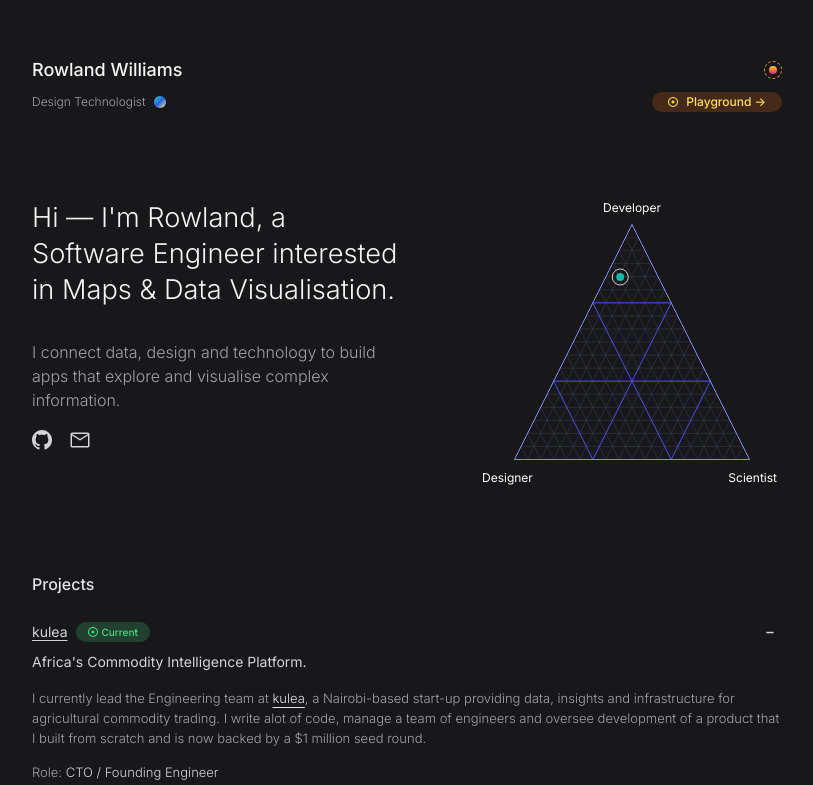
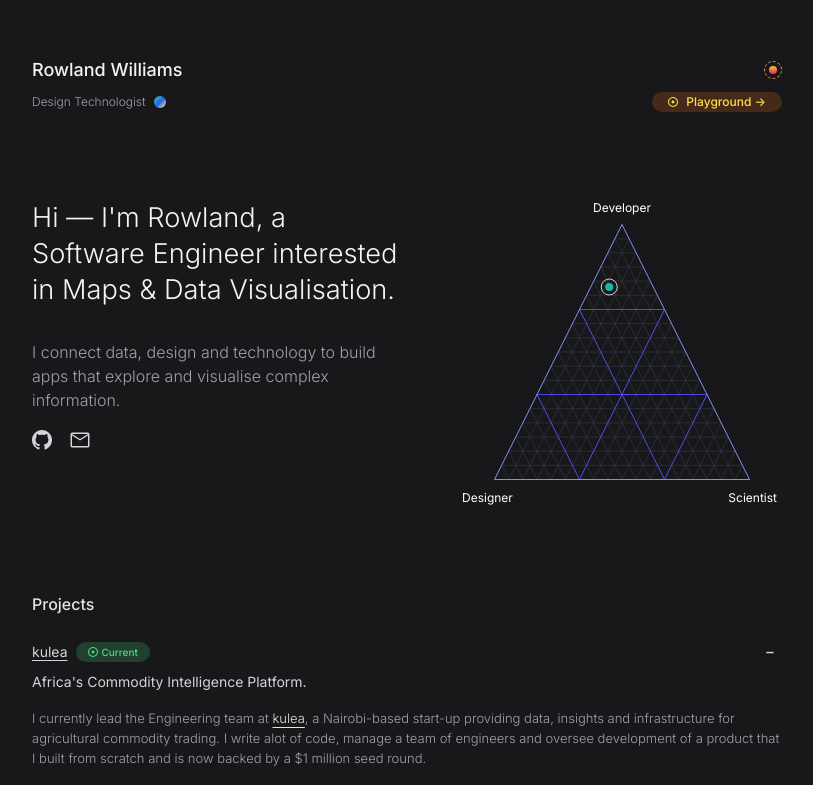
Before and after one commit to rowlandwilliams/playground, a Next.js app: page / in a window 1280 px wide. Shown: the top 785 px of the page, without its empty margins (233-1046 px from the left). Built offline with nearby package versions, Linux system fonts and the light colour scheme.

Commit message:
add animate up

```diff
--- a/src/app/page.tsx
+++ b/src/app/page.tsx
@@ -9,7 +9,7 @@ export default function Home() {
     <main className="flex px-8 flex-col items-center my-12">
       <article className="w-full max-w-[750px] space-y-20">
         <Navbar />
-        <div className="grid grid-cols-1 sm:grid-cols-2">
+        <div className="grid grid-cols-1 sm:grid-cols-2 animate-fade-in-up">
           <BioText />
           <div className="hidden sm:flex sm:justify-end min-h-[300px]">
             <TernaryPlot />
--- a/src/components/Projects/Projects.tsx
+++ b/src/components/Projects/Projects.tsx
@@ -78,7 +78,7 @@ export const Projects = () => {
   const [activeProject, setActiveProject] = useState<number | undefined>(0);
 
   return (
-    <section className="font-light text-zinc-700">
+    <section className="font-light text-zinc-700 animate-fade-in-up">
       <h1 className="font-medium text-zinc-900 text-base dark:text-zinc-200">
         Projects
       </h1>
--- a/src/components/TernaryPlot/TernaryPlot.tsx
+++ b/src/components/TernaryPlot/TernaryPlot.tsx
@@ -15,22 +15,23 @@ interface Props {
 
 export const TernaryPlot = ({
   useHeight = false,
-  maxWidthClass = "max-w-[300px]",
+  maxWidthClass = "max-w-[320px]",
   labelValues = ["Developer", "Scientist", "Designer"],
 }: Props) => {
-  const { ref, graphWidth, graphHeight } = useResponsiveGraphDims();
+  const { ref, graphHeight } = useResponsiveGraphDims();
 
   const padding = 65;
-  const dim = useHeight ? graphHeight : graphWidth;
+  const dim = useHeight ? graphHeight : 320;
   const trianglePlotDim = dim - padding;
 
   const half = trianglePlotDim / 2;
   const labelOffset = 10;
+
   return (
     <div
       ref={ref}
       className={classNames(
-        "flex mx-auto sm:mx-0 grow w-full h-full justify-self-end justify-center items-center",
+        "flex mx-auto sm:mx-0 grow w-full h-full min-h-[320px] justify-self-end justify-center items-center",
         maxWidthClass
       )}
     >
--- a/src/components/TernaryPlot/TernaryPlotOuterTriangle/TernaryPlotOuterTriangle.tsx
+++ b/src/components/TernaryPlot/TernaryPlotOuterTriangle/TernaryPlotOuterTriangle.tsx
@@ -7,7 +7,7 @@ interface Props {
 export const TernaryPlotOuterTriangle = ({
   half,
   trianglePlotDim,
-  triangleClass = "fill-none dark:fill-zinc-900",
+  triangleClass = "fill-none",
 }: Props) => {
   return (
     <polygon
--- a/tailwind.config.ts
+++ b/tailwind.config.ts
@@ -28,6 +28,21 @@ const config: Config = {
         "light-gray": "#f0f5fc",
       },
       screens: { xs: "475px" },
+      keyframes: {
+        "fade-in-up": {
+          "0%": {
+            opacity: "0",
+            transform: "translateY(30px)",
+          },
+          "100%": {
+            opacity: "1",
+            transform: "translateY(0)",
+          },
+        },
+      },
+      animation: {
+        "fade-in-up": "fade-in-up 0.6s ease-in-out",
+      },
     },
   },
   plugins: [],
```
